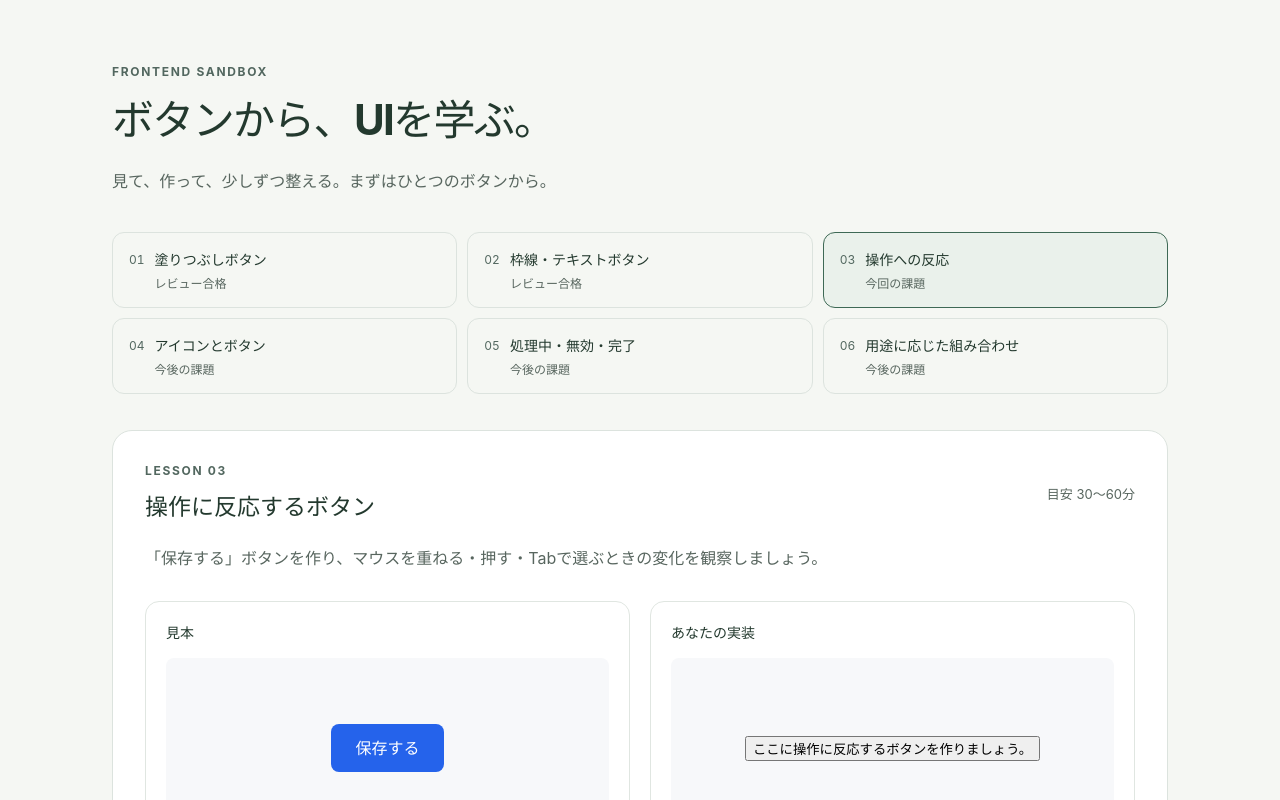
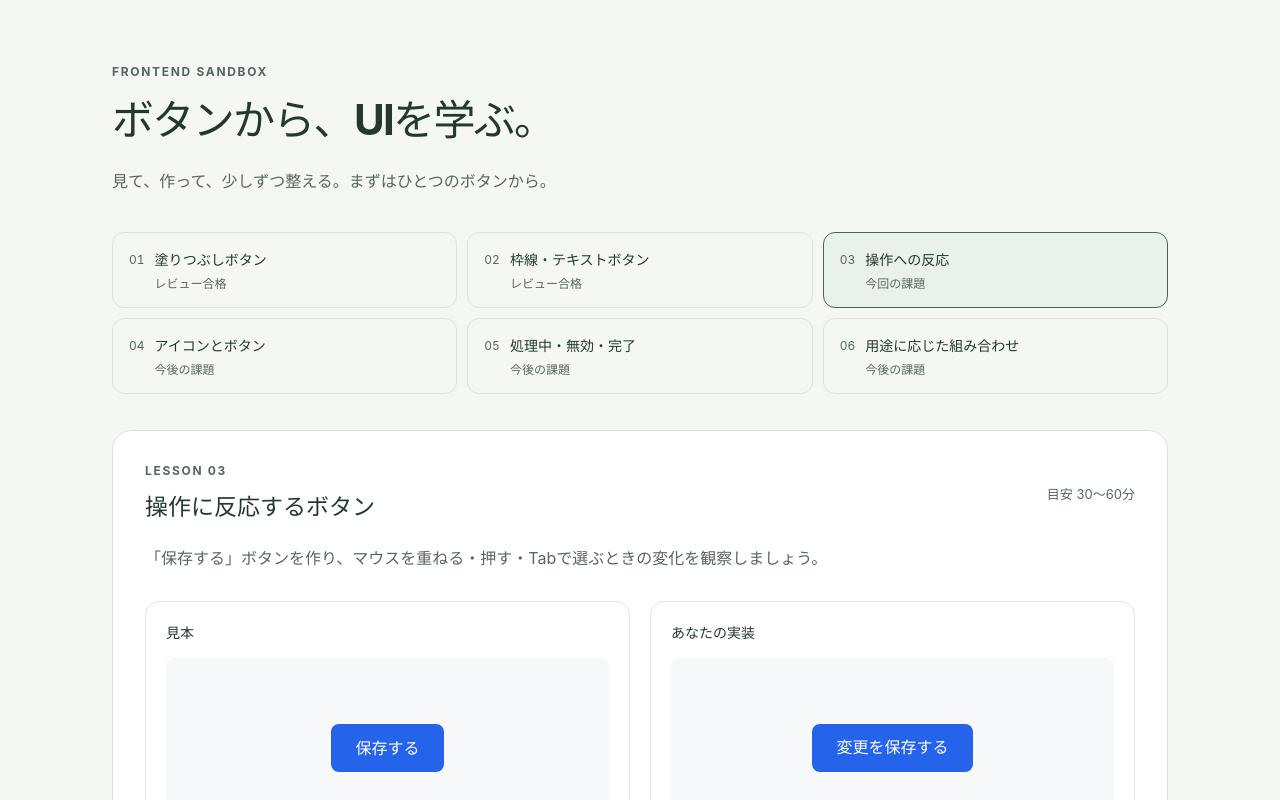
Before and after one commit to cry999/frontend-sandbox, a React (Vite) app: page / in a window 1280 px wide. Shown: the top 800 px of the page. Built offline with nearby package versions, Linux system fonts and the light colour scheme.

Commit message:
exercise: complete lesson 03

```diff
--- a/src/exercises/03-interactive-button/InteractiveButtonExercise.css
+++ b/src/exercises/03-interactive-button/InteractiveButtonExercise.css
@@ -1,2 +1,30 @@
 /* 第3回専用のクラスを付け、通常・hover・押下・フォーカスを整えましょう。 */
 /* 第1・2回のファイルを変更せず、必要な通常時のスタイルはここに書きます。 */
+button.btn-3 {
+  font-size: 16px;
+  font-weight: 600;
+  line-height: 1.5;
+  color: #ffffff;
+  cursor: pointer;
+
+  padding: 12px 24px;
+  background-color: #2563eb;
+  border-radius: 8px;
+  border: none;
+
+}
+
+button.btn-3:hover {
+  background-color: #1d4ed8;
+}
+
+button.btn-3:focus-visible {
+  outline: solid 3px #2563eb;
+  outline-offset: 3px;
+}
+
+button.btn-3:active {
+  background-color: #1e40af;
+  position: relative;
+  top: 1px;
+}
--- a/src/exercises/03-interactive-button/InteractiveButtonExercise.tsx
+++ b/src/exercises/03-interactive-button/InteractiveButtonExercise.tsx
@@ -3,5 +3,5 @@ import './InteractiveButtonExercise.css'
 export default function InteractiveButtonExercise() {
   // この案内を「保存する」ボタンに置き換えましょう。
   // 操作回数は比較画面が数えます。クリック処理を書く必要はありません。
-  return <button className="btn-3">ここに操作に反応するボタンを作りましょう。</button>
+  return <button className="btn-3" type="button">変更を保存する</button>
 }
```
Also changed, not shown: practice/plan.md (+1 -1 lines), src/exercises/03-interactive-button/README.md.
